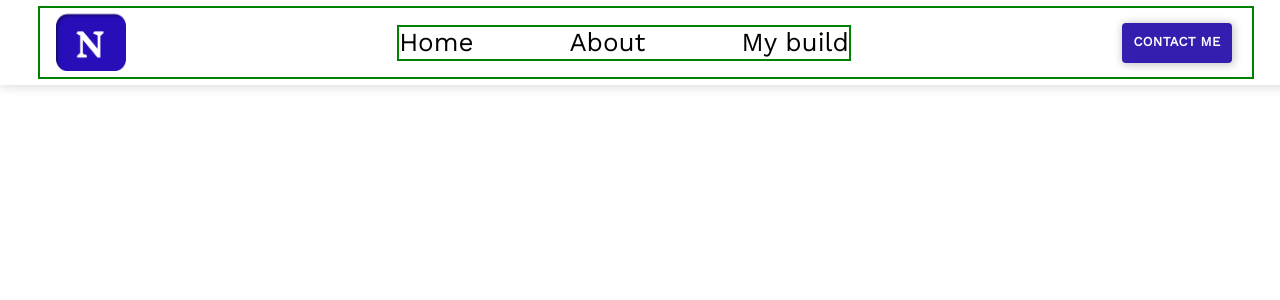
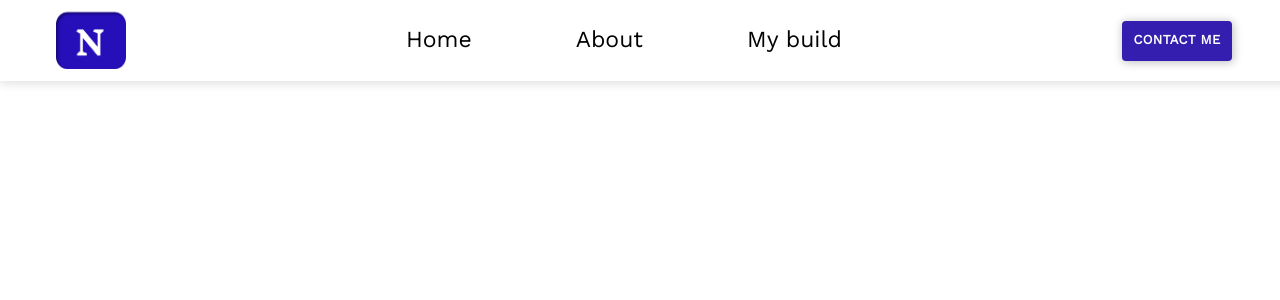
Before and after one commit to NidhiSharma63/portfolio, a React (Create React App) app: page / in a window 1280 px wide. Shown: the top 300 px of the page. Built offline with nearby package versions, Linux system fonts and the light colour scheme.

Commit message:
hover line added to nav-links

```diff
--- a/src/App.css
+++ b/src/App.css
@@ -30,13 +30,13 @@ body{
     content: "";
     display: block;
     width: 0px;
-    height: 2px;
-    background-color: var(--primary-color);
+    height: 2.3px;
+    background-color: var(--secondary-color);
     transition: width 0.3s ease-in-out;
 }
 .navbar-link:hover::after{
-    width: 75px;
+    width: 65px;
 }
 .my-build:hover::after{
-    width: 110px;
+    width: 95px;
 }
--- a/src/components/Navbar.jsx
+++ b/src/components/Navbar.jsx
@@ -25,7 +25,7 @@ const Navbar = () => {
         justifyContent='space-between'
         alignItems='center'
         m='auto'
-        border='2px solid green'
+        // border='2px solid green'
         sx={{
           width: '1200px',
         }}>
@@ -63,7 +63,7 @@ const Navbar = () => {
           </Box>
         </Box>
         <Box
-          border='2px solid green'
+          // border='2px solid green'
           top='0'
           height='100vh'
           width='100%'
@@ -79,8 +79,8 @@ const Navbar = () => {
             backgroundColor:{xs:'rgb(13, 13, 24, 0.4)',md:'transparent'},
           }}>
             <Stack
-              fontSize={{xs:'30px',md:'23px',lg:'26px'}}
-              spacing={{xs:3,md:12}}
+              fontSize={{xs:'30px',md:'23px'}}
+              spacing={{xs:3,md:13}}
               fontFamily='var(--fontFamilyWorkSans)'
               fontWeight='400'
               direction={{xs:'column',md:'row'}}
```
